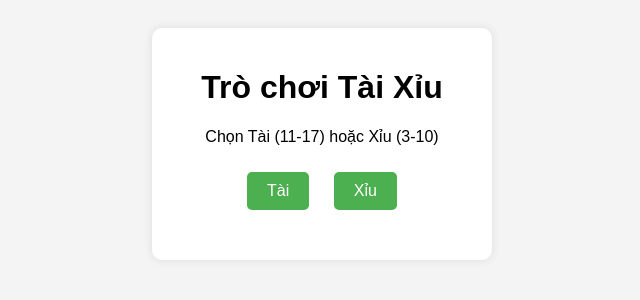
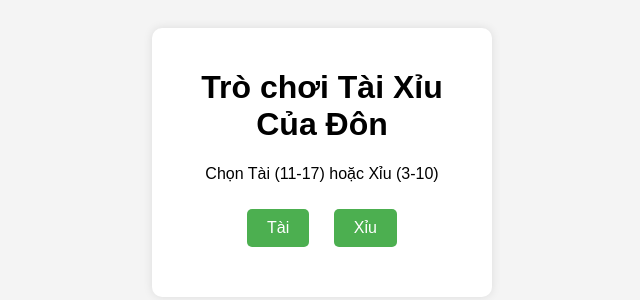
Before and after one commit to vandon1312/taixiu, a plain HTML site: page index.html in a window 1280 px wide. Shown: the whole page, without its empty margins (318-958 px from the left). Drawn offline with Linux system fonts and the light colour scheme.

Commit message:
Update index.html

```diff
--- a/index.html
+++ b/index.html
@@ -46,7 +46,7 @@
 </head>
 <body>
     <div class="container">
-        <h1>Trò chơi Tài Xỉu</h1>
+        <h1>Trò chơi Tài Xỉu Của Đôn</h1>
         <p>Chọn Tài (11-17) hoặc Xỉu (3-10)</p>
         <button class="button" onclick="playGame('tai')">Tài</button>
         <button class="button" onclick="playGame('xiu')">Xỉu</button>
```
